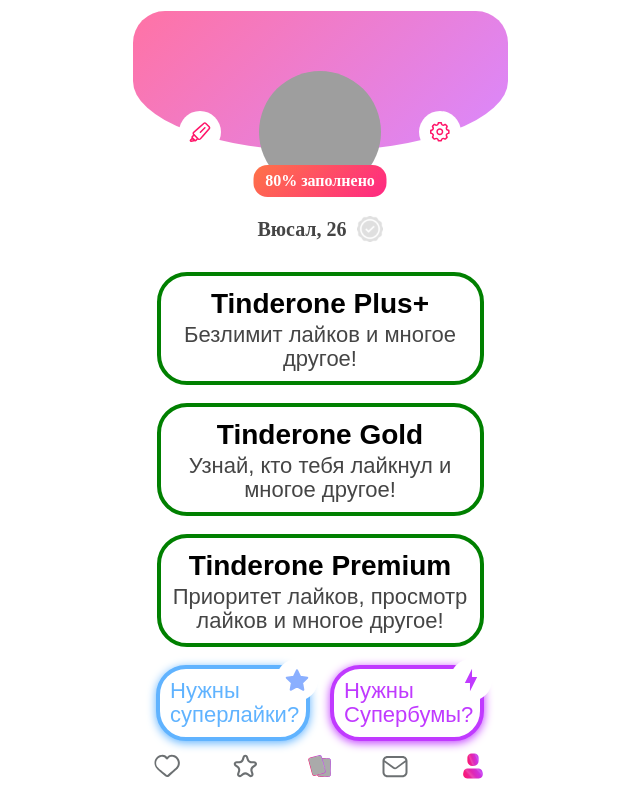
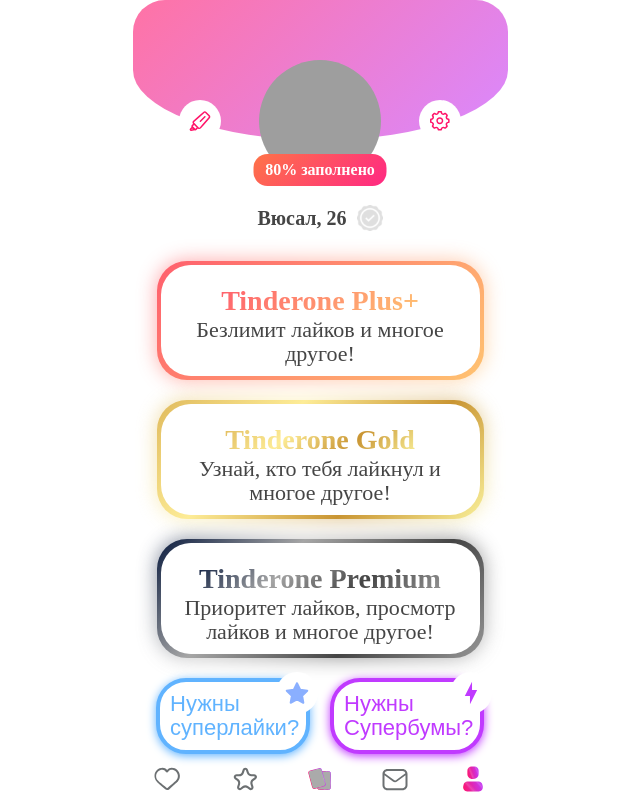
Before and after one commit to Nagiev100/user-profile-task, a Vue app: page / in a window 1280 px wide. Shown: the whole page, without its empty margins (320-960 px from the left). Built offline with nearby package versions, Linux system fonts and the light colour scheme; grey boxes are pictures that could not be loaded.

Commit message:
Created gradient border and text color and shadow

```diff
--- a/src/entities/packages/ui/PackageItem/PackageItem/PackageItem.vue
+++ b/src/entities/packages/ui/PackageItem/PackageItem/PackageItem.vue
@@ -1,47 +1,72 @@
 <script setup lang="ts">
-import {PackageItemTypes} from "@/entities/packages/ui/PackageItem/types/PackageItem";
+import { PackageItemTypes } from "@/entities/packages/ui/PackageItem/types/PackageItem"
 
 defineProps<{ package: PackageItemTypes }>()
 </script>
 
 <template>
-  <button class="package-item">
-    <p class="title">{{ package.packageName }}</p>
-    <p class="description">{{ package.description }}</p>
-  </button>
+  <div
+      class="gradient-border"
+      :style="{ background: `var(${package.borderColor})` }"
+  >
+    <div class="package-item-inner">
+      <p
+          class="title gradient-text"
+          :style="{ backgroundImage: `var(${package.textColor})` }"
+      >
+        {{ package.packageName }}
+      </p>
+      <p class="description">{{ package.description }}</p>
+    </div>
+  </div>
 </template>
 
 <style scoped>
-.package-item {
+
+.gradient-border {
+  position: relative;
+  padding: 0.4rem;
+  border-radius: 3rem;
+  max-width: 32.7rem;
+}
+
+.gradient-border::before {
+  content: "";
+  position: absolute;
+  inset: 0;
+  z-index: -1;
+  border-radius: inherit;
+  background: inherit;
+  filter: blur(10px);
+  opacity: 0.6;
+}
+
+.package-item-inner {
+  max-height: 11.1rem;
+  max-width: 32.7rem;
+  border-radius: 3rem;
+  background-color: var(--color-bg);
+  padding: 1.8rem 2rem;
   display: flex;
   flex-direction: column;
   align-items: center;
-  justify-content: center;
-  gap: 0.2rem;
-  width: 32.7rem;
-  border-radius: 3rem;
-  border: 4px solid green;
-  background-color: var(--color-bg);
   text-align: center;
-  overflow: hidden;
-  padding-bottom: 1rem;
-  padding-top: 1rem;
-  cursor: pointer;
 }
 
-.title {
+.title.gradient-text {
   font-weight: 700;
   font-size: 2.8rem;
   line-height: 3.5rem;
-  letter-spacing:0;
+  background-clip: text;
+  -webkit-background-clip: text;
+  color: transparent;
+  -webkit-text-fill-color: transparent;
 }
 
 .description {
   font-weight: 400;
   font-size: 2.2rem;
   line-height: 2.4rem;
-  letter-spacing: 0;
-  text-align: center;
   color: var(--color-text-primary);
 }
 </style>
--- a/src/entities/packages/ui/PackageItem/types/PackageItem.ts
+++ b/src/entities/packages/ui/PackageItem/types/PackageItem.ts
@@ -3,7 +3,8 @@ import {FunctionalComponent} from "vue";
 export interface PackageItemTypes {
     packageName: string;
     description: string;
-    class?: string;
+    borderColor: string;
+    textColor: string;
 }
 
 export interface PackageItemWithIconTypes {
--- a/src/entities/packages/ui/PackageList/PackageList.vue
+++ b/src/entities/packages/ui/PackageList/PackageList.vue
@@ -8,16 +8,26 @@ import MdiStormIcon from "../../../../shared/icons/svg/mdiStormIcon.svg"
 
 defineProps<{ packages: PackagesTypes[] }>()
 
+const colors = [
+  '--subscription-orange-gradient',
+  '--subscription-gold-gradient',
+  '--subscription-premium-gradient'
+]
 </script>
 
 <template>
   <section class="packages-list">
     <PackageItem
         v-for="(pkg, index) in packages"
-        :key="pkg.id || index"
-        :package="pkg"
-        :customClass="pkg.className"
+        :key="pkg.id || `${index}-${pkg.packageName}`"
+        :package="{
+        packageName: pkg.packageName,
+        description: pkg.description,
+        borderColor: colors[index],
+        textColor: colors[index],
+      }"
     />
+
     <div class="packages-with-icon">
       <PackageItemWithIcon
           :package="{
@@ -38,12 +48,12 @@ defineProps<{ packages: PackagesTypes[] }>()
 </template>
 
 <style scoped>
-
 .packages-list {
   display: flex;
+  flex-direction: column;
   align-items: center;
-  flex-direction: column;
-  gap: 1.8rem;
+  justify-content: center;
+  gap: 2rem;
   max-width: 37.5rem;
   width: 100%;
   margin-bottom: 0.5rem;
--- a/src/navigation/model/bottomTabs.ts
+++ b/src/navigation/model/bottomTabs.ts
@@ -32,6 +32,4 @@ export const ButtonTabs = [
         icon: PersonIcon,
         navigateLink: TabLink.USERPROFILE,
     },
-
-
 ]
```
Lines whose indentation alone changed are shown as unchanged.
